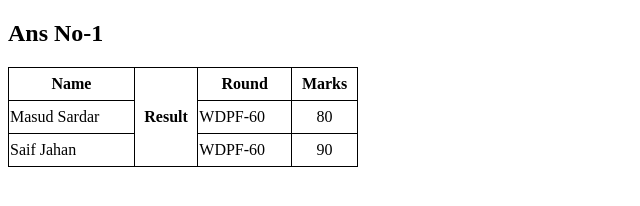
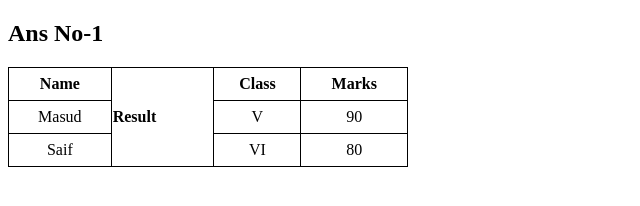
Before and after one commit to Mohiuddin-Islam/HTML, a plain HTML site: page Evidence1.html/Table.html in a window 1280 px wide. Shown: the whole page, without its empty margins (0-640 px from the left). Drawn offline with Linux system fonts and the light colour scheme.

Commit message:
01 may 2024

```diff
--- a/Evidence1.html/Table.html
+++ b/Evidence1.html/Table.html
@@ -5,30 +5,34 @@
     <meta name="viewport" content="width=device-width, initial-scale=1.0">
     <title>Table</title>
     <style>
-        th,td {border: 1px solid black;}
+        th,td{
+            border: 1px solid black;
+        }
     </style>
 </head>
 <body>
     <h2>Ans No-1</h2>
-    <table style="border-collapse: collapse; width: 350px; height: 100px;">
+    <table style="border-collapse: collapse; width: 400px; height: 100px;">
         <tr>
             <th>Name</th>
-            <th rowspan="3">Result</th>
-            <th>Round</th>
+            <th rowspan="3" style="text-align: left;">Result</th>
+            <th>Class</th>
             <th>Marks</th>
         </tr>
         <tr>
-            <td>Masud Sardar</td>
+            <td style="text-align: center;">Masud</td>
 
-            <td>WDPF-60</td>
+            <td style="text-align: center;">V</td>
+            <td style="text-align: center;">90</td>
+        </tr>
+        <tr>
+            <td style="text-align: center;">Saif</td>
+
+            <td style="text-align: center;">VI</td>
             <td style="text-align: center;">80</td>
         </tr>
-        <tr>
-            <td>Saif Jahan</td>
 
-            <td>WDPF-60</td>
-            <td style="text-align: center;">90</td>
-        </tr>
+
     </table>
 </body>
 </html>
```
Also changed, not shown: Evidence1.html/DIV.html (+4 -4 lines), Evidence1.html/Form.html (+8 -10 lines), Evidence exam question.jpg (added).
